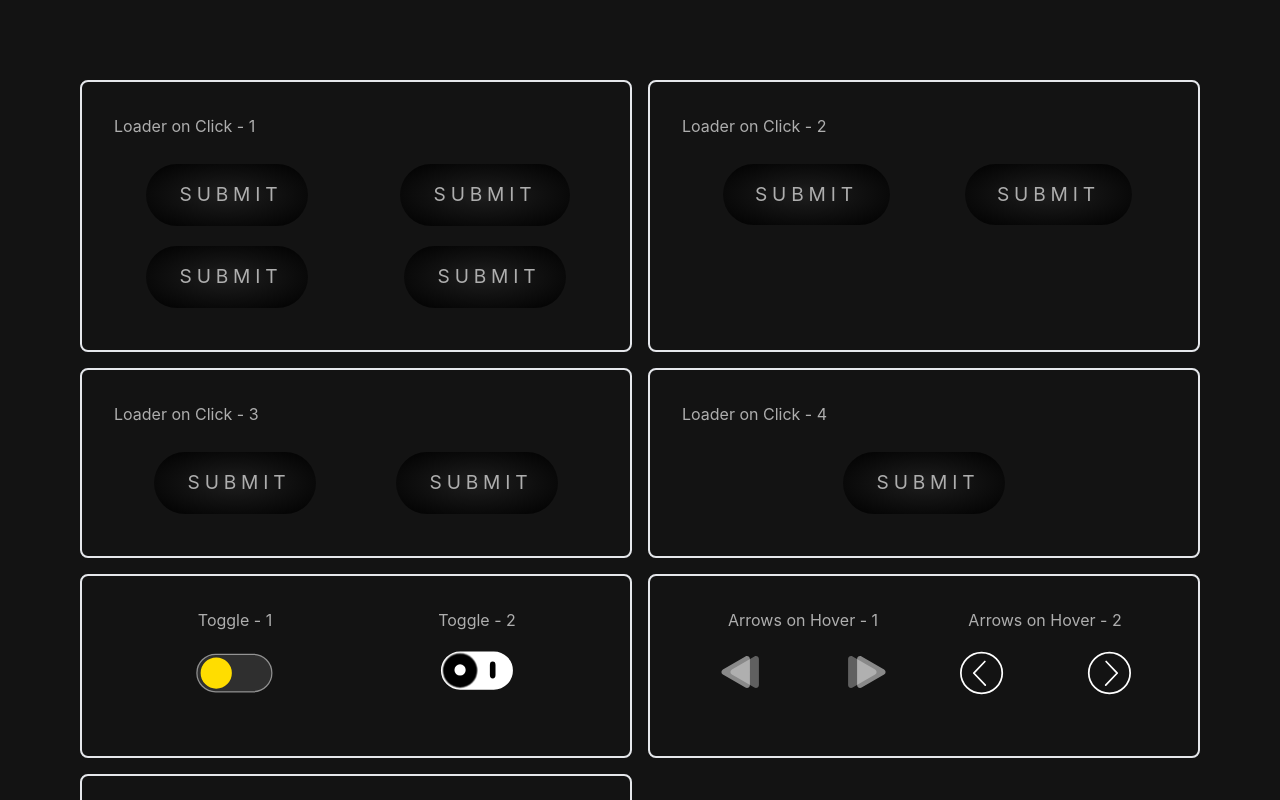
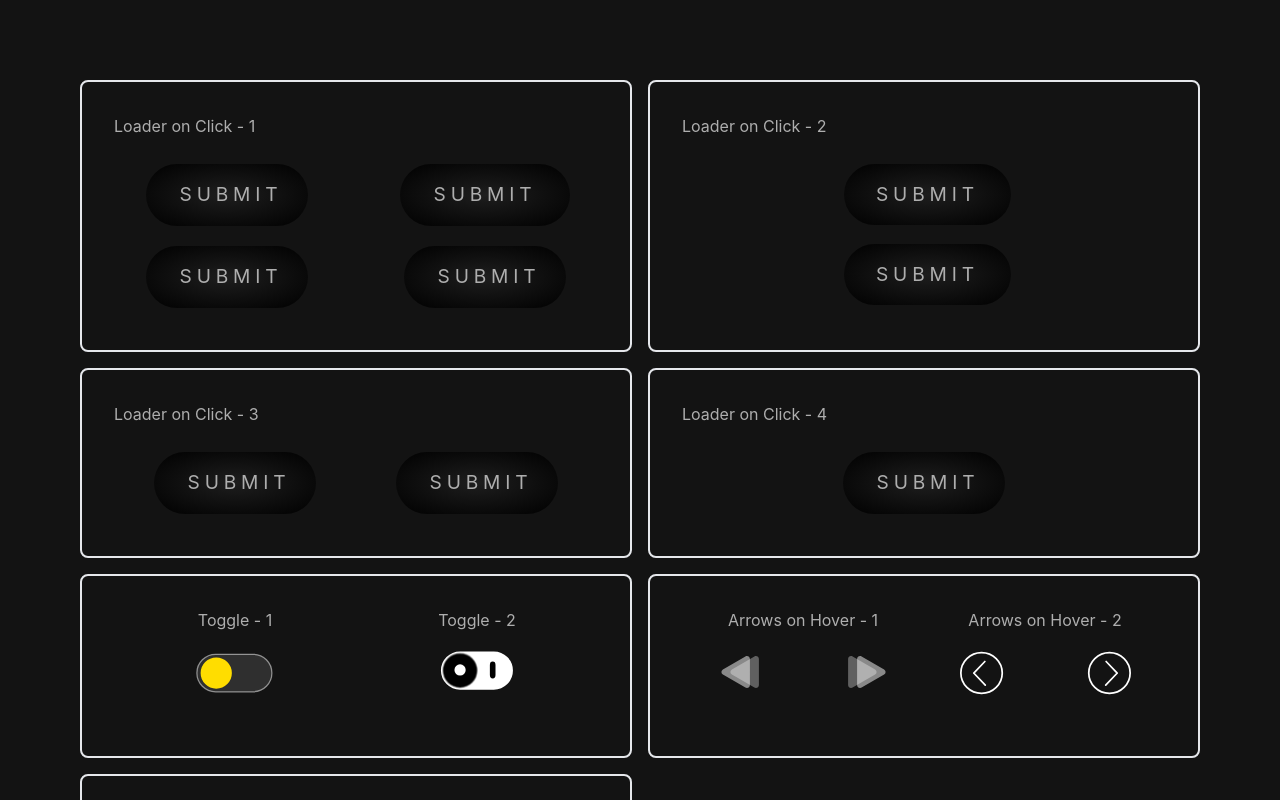
Before and after one commit to shrutishri2208/UI-components, a React (Create React App) app: page / in a window 1280 px wide. Shown: the top 800 px of the page. Built offline with nearby package versions, Linux system fonts and the light colour scheme.

Commit message:
responsive2

```diff
--- a/src/components/Submit2.js
+++ b/src/components/Submit2.js
@@ -8,7 +8,7 @@ const Submit2 = () => {
   return (
     <div className="border-2 rounded-lg p-8 w-full">
       <h1 className="mb-4">Loader on Click - 2</h1>
-      <div className="grid grid-cols-2 sub-2 ">
+      <div className="grid 2xl:grid-cols-1 xl:grid-cols-1 lg:grid-cols-1 md:grid-cols-2 sub-2 ">
         <Button5 loaderTime={loaderTime} />
         <Button6 loaderTime={loaderTime} />
       </div>
```
